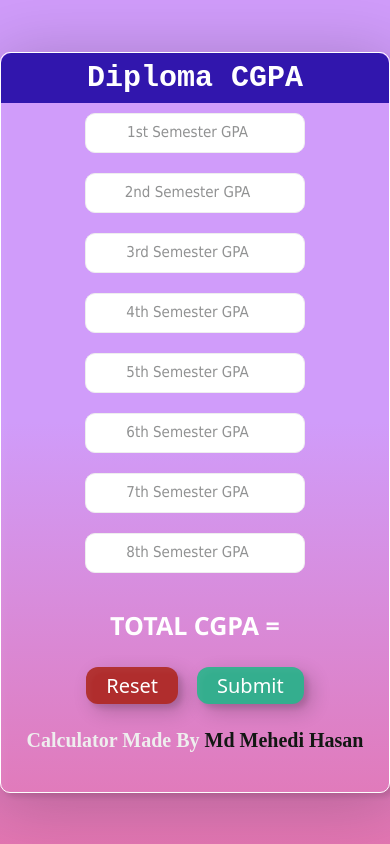
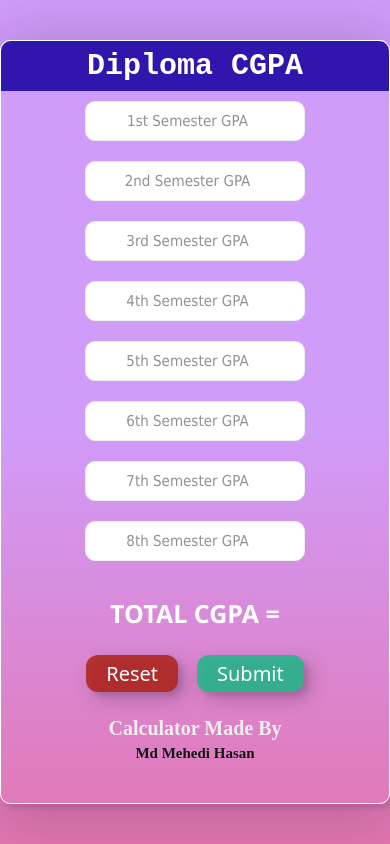
Before and after one commit to rcmehedi15/diploma-cgpa-calculator-, a plain HTML site: page index.html in a window 390 px wide. Drawn offline with nearby package versions, Linux system fonts and the light colour scheme.

Commit message:
responsive essue solve

```diff
--- a/css/style.css
+++ b/css/style.css
@@ -138,7 +138,7 @@ section {
 a {
     color: #121713;
     text-decoration: none;
-    font-size: 20px;
+    font-size: 15px;
     margin-bottom: 20px;
 }
 
--- a/index.html
+++ b/index.html
@@ -34,7 +34,7 @@
 
             <!-- copyright  -->
             <footer >
-                <h6>Calculator Made By <a class="text-success text-decoration-none" href="https://www.linkedin.com/in/rcmehedi15/" target="_blank">Md Mehedi Hasan</a></h6>
+                <h6>Calculator Made By <br><a  href="https://www.linkedin.com/in/rcmehedi15/" target="_blank">Md Mehedi Hasan</a></h6>
             </footer>
         </div>
     </section>
```
